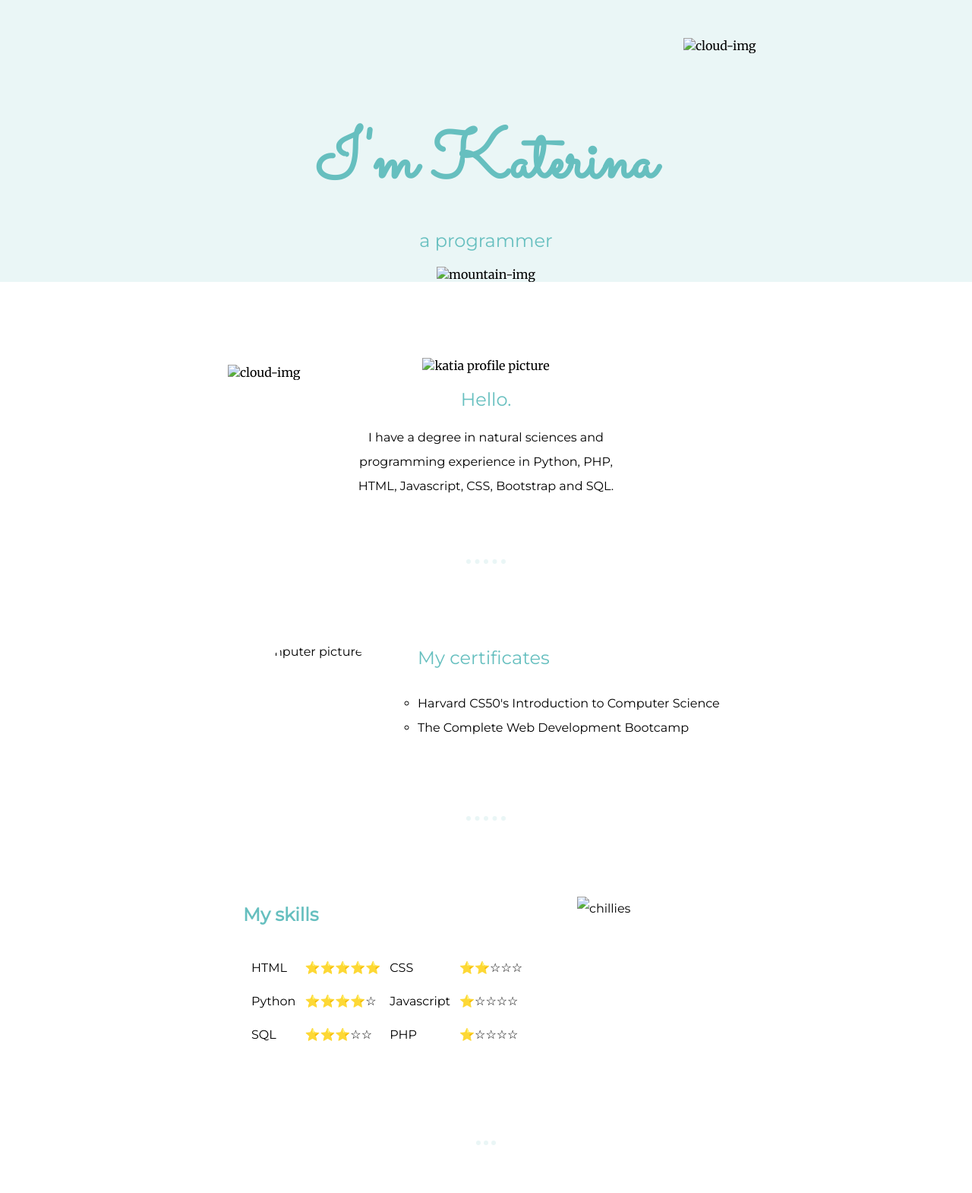
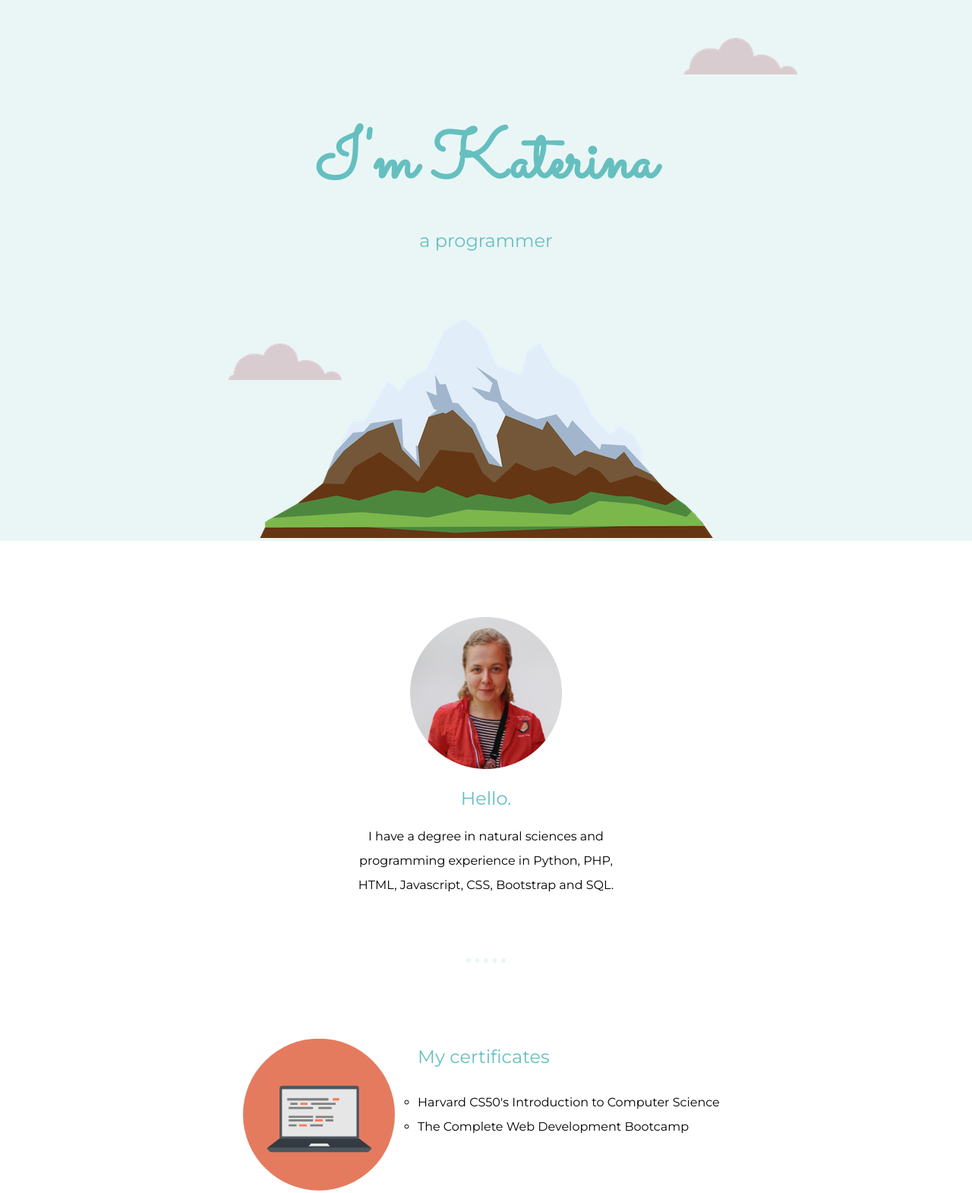
Before and after one commit to DragonNero/personal_website, a plain HTML site: page index.html in a window 1280 px wide. Shown: the top 1570 px of the page at 76% size. Drawn offline with Linux system fonts and the light colour scheme; files that its build step writes are made by us from their sources.

Commit message:
Update index.html
changed links

```diff
--- a/index.html
+++ b/index.html
@@ -4,7 +4,7 @@
 <head>
   <meta charset="utf-8">
   <title>Katerina's website</title>
-  <link rel="stylesheet" href="css/styles.css">
+  <link rel="stylesheet" href="styles.css">
   <link rel="shortcut icon" href="favicon.ico">
   <link rel="preconnect" href="https://fonts.googleapis.com">
   <link rel="preconnect" href="https://fonts.gstatic.com" crossorigin>
@@ -13,16 +13,16 @@
 
 <body>
   <div class="top-container">
-    <img class="top-cloud" src="images/cloud.png" alt="cloud-img">
+    <img class="top-cloud" src="cloud.png" alt="cloud-img">
     <h1>I'm Katerina</h1>
     <h2>a programmer</h2>
-    <img class="bottom-cloud" src="images/cloud.png" alt="cloud-img">
-    <img src="images/mountain.png" alt="mountain-img">
+    <img class="bottom-cloud" src="cloud.png" alt="cloud-img">
+    <img src="mountain.png" alt="mountain-img">
   </div>
   <div class="middle-container">
 
     <div class="profile">
-      <img src="images\katia_picture.png" width="200" height="200" alt="katia profile picture">
+      <img src="katia_picture.png" width="200" height="200" alt="katia profile picture">
       <h2>Hello.</h2>
       <p class="intro">I have a degree in natural sciences and programming experience in Python, PHP, HTML, Javascript, CSS, Bootstrap and SQL.</p>
     </div>
@@ -31,7 +31,7 @@
 
 
       <div class="skill-row">
-        <img class="skill-img" src="images\computer.png" width="200" height="200" alt="computer picture">
+        <img class="skill-img" src="computer.png" width="200" height="200" alt="computer picture">
         <h2>My certificates</h2>
         <ul>
           <li>Harvard CS50's Introduction to Computer Science</li>
@@ -40,7 +40,7 @@
       </div>
       <hr>
       <div class="skill-row">
-        <img class="img-chillies" src="images\chillies.png" width="200" height="200" alt="chillies">
+        <img class="img-chillies" src="chillies.png" width="200" height="200" alt="chillies">
         <h2><strong>My skills</strong></h2>
         <table class="skill-table" cellspacing="10">
           <thead></thead>
```
